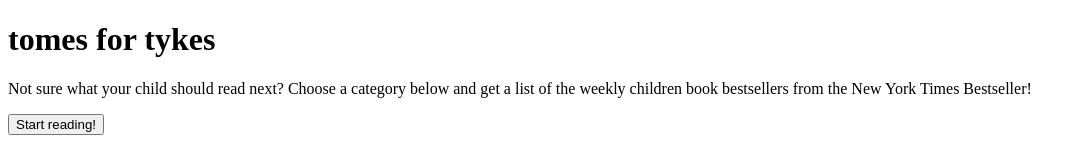
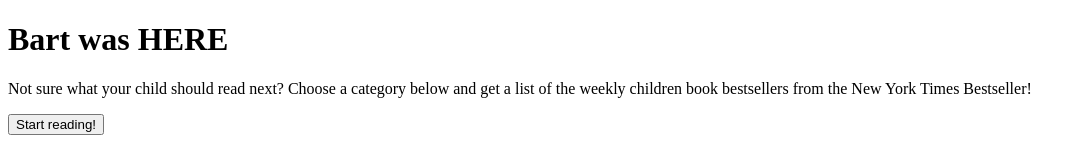
Before and after one commit to piklinh/thebooknook, a plain HTML site: page index.html in a window 1280 px wide. Shown: the top 149 px of the page, without its empty margins (0-1085 px from the left). Drawn offline with nearby package versions, Linux system fonts and the light colour scheme; no server answers.

Commit message:
first edit

```diff
--- a/index.html
+++ b/index.html
@@ -9,7 +9,7 @@
     <!-- Header -->
     <header>
         <div class="headerTitle">
-            <h1>tomes for tykes</h1>
+            <h1>Bart was HERE</h1>
             <p>Not sure what your child should read next? Choose a category below and get a list of the weekly children book bestsellers from the New York Times Bestseller!</p>
             <button>Start reading!</button>
         </div>
```
